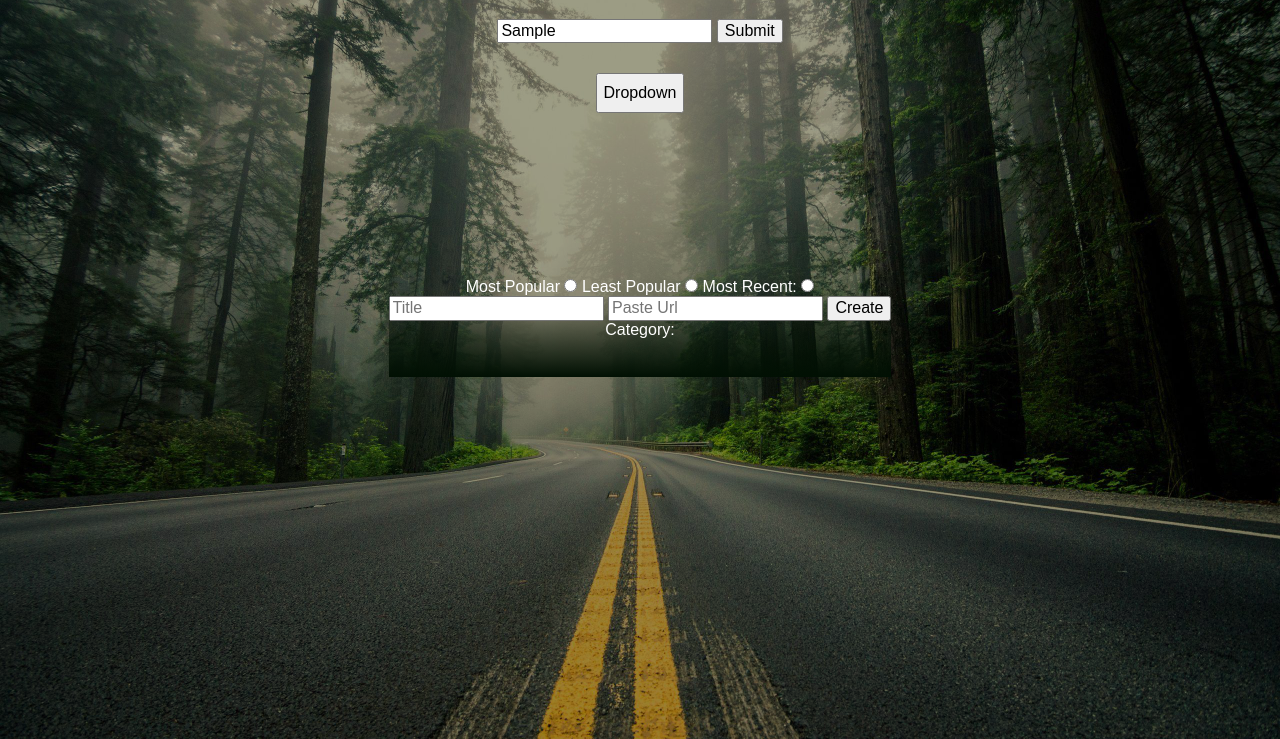
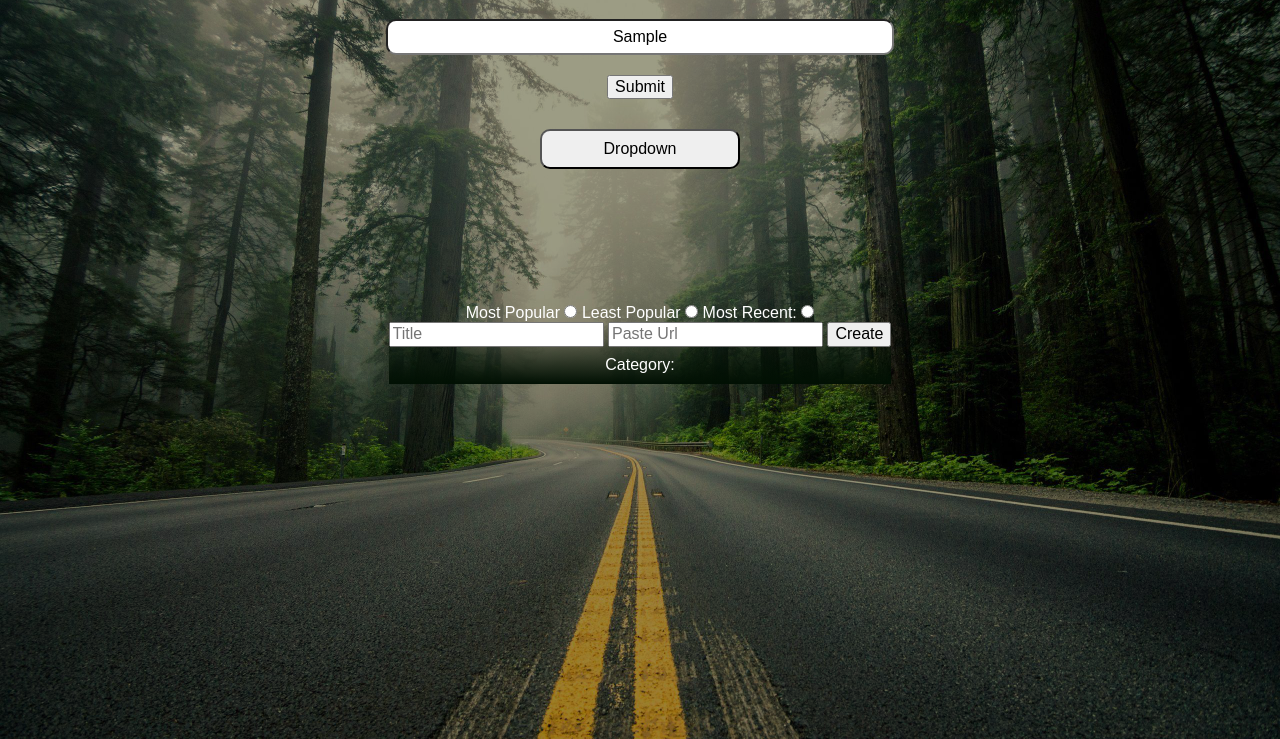
Before and after one commit to dhubertus/jet-fuel, a website: page public/index.html in a window 1280 px wide. Both pictures are taken after typing "Sample" into the empty fields and a click on the button "Submit". Shown: the part 61-800 px from the top of the page. Drawn offline with nearby package versions, Linux system fonts and the light colour scheme; no server answers.

Commit message:
css looking better. still needs a bit of work

```diff
--- a/public/styles/dropdown.css
+++ b/public/styles/dropdown.css
@@ -1,28 +1,43 @@
 .dropbtn {
   margin: 30px 0 0 0;
   height: 40px;
+  width: 200px;
+  border-radius: 10px;
   /*min-height: 25px;*/
 }
 
 .dropdown{
   height: 100px;
+  /*width: 200px;*/
   display: flex;
   flex-direction: column;
   justify-content: center;
   align-items: center;
   overflow: scroll;
+  background-blend-mode: overlay;
+  background-color: rgba(12, 12, 10, 0.5);
+  border-radius: 10px;
 }
 
-.dropdown-content, .url-list {
+.dropdown-content {
   display: none;
-  /*max
-  -height: 150px;
+  max-height: 150px;
   min-width: 300px;
-  overflow: scroll;*/
+  overflow: scroll;
   flex-direction: column;
   justify-content: center;
   align-items: center;
-  padding: 30px;
+  /*padding: 30px;*/
+  /*background-blend-mode: overlay;*/
+  /*background-color: rgba(12, 12, 10, 0.5);*/
+  width: 140px;
+}
+
+.url-list {
+  display: none;
+  flex-direction: column;
+  justify-content: center;
+  align-items: center;
 }
 
 .dropdown-item h6 {
@@ -35,8 +50,6 @@
   font-size: 1em;
 }
 
-
-
 .show {
   display: flex;
 }
--- a/public/styles/folder-view.css
+++ b/public/styles/folder-view.css
@@ -18,4 +18,29 @@
   justify-content: center;
   flex-direction: column;
   overflow: scroll;
+  height: 100%;
+  max-height: 180px;
 }
+
+.folder-input {
+  display: flex;
+  flex-direction: column;
+  align-items: center;
+  justify-content: center;
+}
+
+#folder-input {
+  height: 30px;
+  width: 500px;
+  text-align: center;
+  border-radius: 10px;
+  margin-bottom: 20px;
+}
+
+.single-card {
+  display: block;
+  /*flex-direction: column;*/
+  /*justify-content: center;*/
+  /*align-items: center;*/
+  height: 200px;
+}
--- a/public/styles/main.css
+++ b/public/styles/main.css
@@ -29,7 +29,7 @@ body {
 
 .folder-title-container {
   display: flex;
-  flex-direction: column;
+  /*flex-direction: column;*/
   justify-content: center;
   align-items: center;
 }
```
